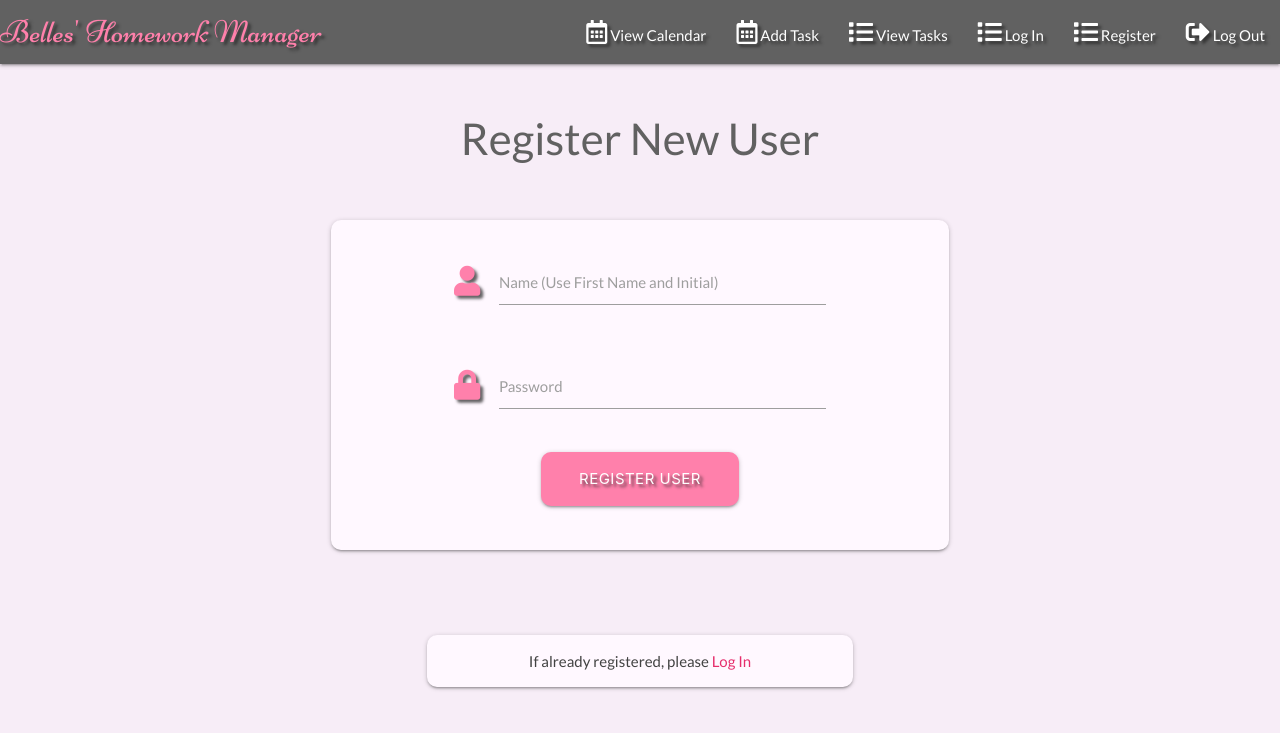
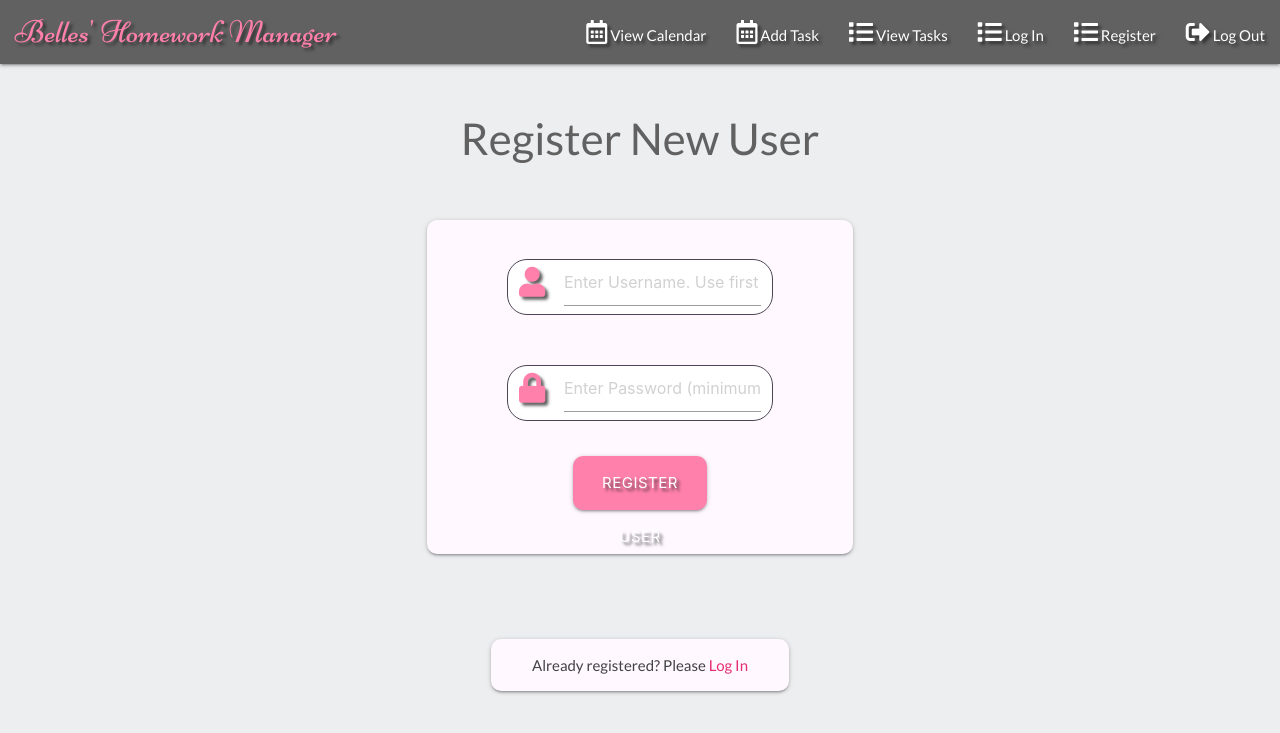
Before and after one commit to Rachel2308/MS3-belles-task-manager, a Flask app: page /register in a window 1280 px wide. Shown: the top 733 px of the page. Run offline with Flask 2, Linux system fonts and the light colour scheme; some libraries are stand-ins or nearby versions.

Commit message:
Add registration functionality

```diff
--- a/static/css/style.css
+++ b/static/css/style.css
@@ -1,5 +1,5 @@
 body {
-    background-color: #f7edf7;
+    background-color: #edeef0;
     font-family: 'Lato', sans-serif;
 }
 
@@ -9,6 +9,7 @@
 
 .brand-logo {
     font-family: "niconne", cursive;
+    margin-left: 15px;
 }
 
 .sidenav {
@@ -36,6 +37,11 @@
     border-radius: 10px;
 }
 
+.submit-button:hover {
+    color: #424242;
+    transform: scale(1.1);
+}
+
 .registration-bottom-link {
     background-color: #fff8ff;
     border-radius: 10px;
@@ -52,3 +58,18 @@
 	color: #4d4455;
 	text-decoration: underline;
 }
+
+.input-field {
+    border-color: #4d4455;
+    background-color: white;
+    border-radius: 20px;
+    border-width: 1px;
+    border-style:solid;
+}
+
+
+/* Flashes */
+
+.flashes h4 {
+    line-height: 2;
+}
--- a/templates/base.html
+++ b/templates/base.html
@@ -57,9 +57,24 @@
 
     </header>
 
+    <section>
+        <!-- Flash Messages -->
+        {% with messages = get_flashed_messages() %}
+            {% if messages %}
+                {% for message in messages %}
+                    <div class="row flashes">
+                        <h4 class="pink accent-1 center-align">{{ message }}</h4>
+                    </div>
+                {% endfor %}
+            {% endif %}
+        {% endwith %}
 
+    </section>
+
+    <main class="container">
     {% block content %}
     {% endblock %}
+    </main>
 
     <script src="https://code.jquery.com/jquery-3.6.0.min.js"
         integrity="sha256-/xUj+3OJU5yExlq6GSYGSHk7tPXikynS7ogEvDej/m4=" crossorigin="anonymous"></script>
--- a/templates/register.html
+++ b/templates/register.html
@@ -10,8 +10,10 @@
             <div class="row">
                 <div class="input-field col s8 offset-s2">
                     <i class="fas fa-user prefix pink-text text-accent-1 text-shadow"></i>
-                    <input id="username" name="username" type="text" class="validate">
-                    <label for="username">Name (Use First Name and Initial)</label>
+                    <input id="username" name="username" type="text" minlength="4" maxlength="15"
+                        pattern="^[a-zA-Z]{5,15}$" class="validate"
+                        placeholder="Enter Username. Use first name followed by your initial" required>
+
                 </div>
             </div>
 
@@ -19,8 +21,9 @@
             <div class="row">
                 <div class="input-field col s8 offset-s2">
                     <i class="fas fa-lock prefix pink-text text-accent-1 text-shadow"></i>
-                    <input id="password" name="password" type="password" class="validate">
-                    <label for="password">Password</label>
+                    <input id="password" name="password" type="password" minlength="5" maxlength="15"
+                        pattern="^[a-zA-Z0-9]{5,}$" class="validate" placeholder="Enter Password (minimum 8 characters)" required>
+
                 </div>
             </div>
 
@@ -35,7 +38,7 @@
 
  <div class="row">
       <div class="card-panel col s6 offset-s3 m4 offset-m4 lg2 offset-lg5 registration-bottom-link">
-        <p>If already registered, please <a href="#">Log In</a></p>
+        <p>Already registered? Please <a href="#">Log In</a></p>
 
       </div>
     </div>
```
